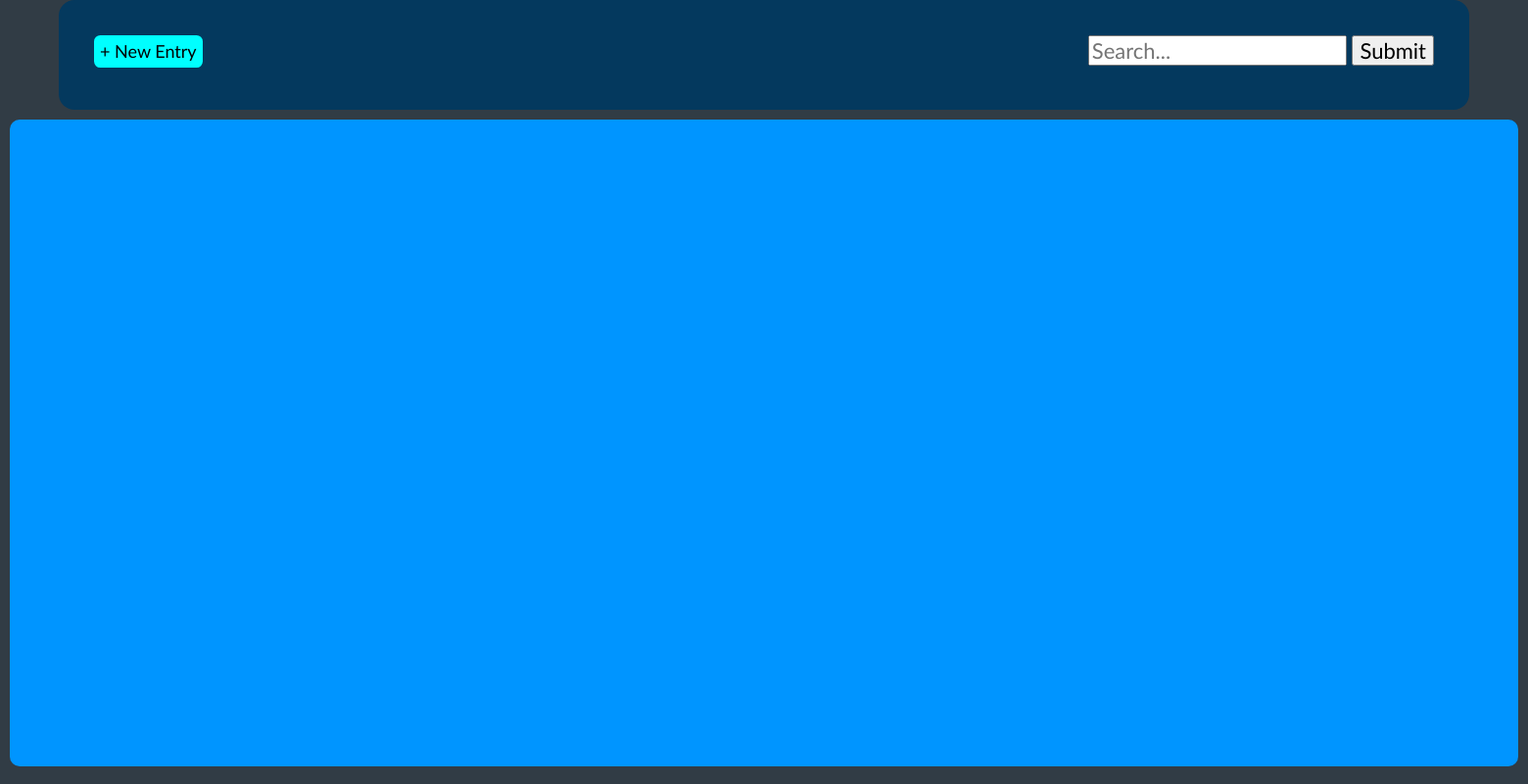
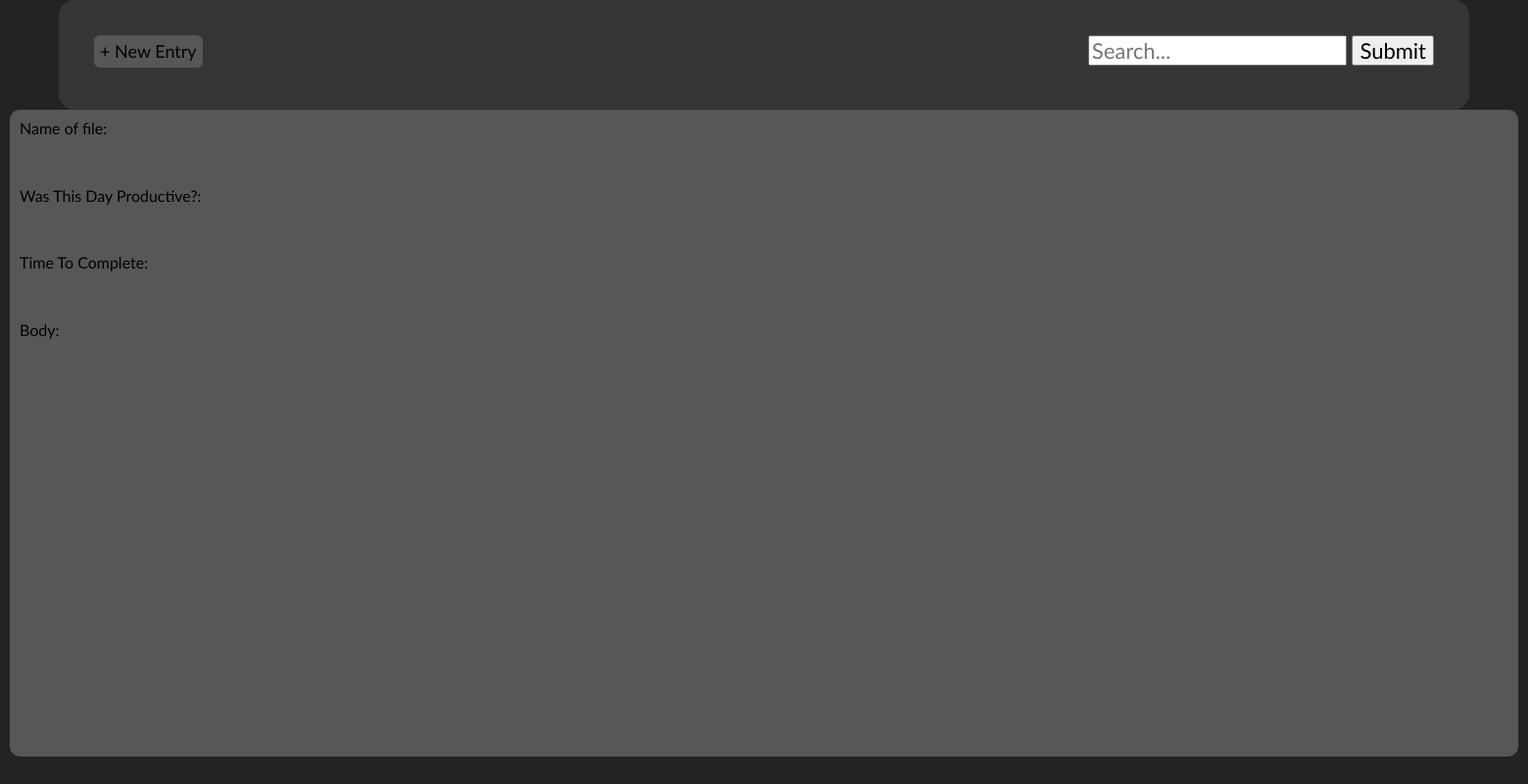
Before and after one commit to Pumpjack2/Diary-Entry-Software, a Flask app: page /home in a window 1560 px wide. Shown: the whole page at 98% size. Run offline with Flask 3, Linux system fonts and the light colour scheme; a user stored in the database is signed in; some libraries are stand-ins or nearby versions.

Commit message:
modified:   main.py 	new file:   static/home.css 	new file:   static/login.css 	new file:   static/register.css 	modified:   static/style.css 	modified:   templates/home.html 	modified:   templates/login.html 	modified:   templates/register.html

```diff
--- a/main.py
+++ b/main.py
@@ -49,11 +49,11 @@ def index():
     return redirect("/home", code=301)
 
 
-
 # GET route for the login page.
 @app.route('/login', methods=["get"])
 def login():
     return render_template("login.html")
+
 
 # POST route for the login submission
 @app.route("/login/submit", methods=["post"])
@@ -85,11 +85,11 @@ def loginSubmission():
         return "Unauthorized", 401 # 401 UNAUTHORIZED
 
 
-
 # GET route for the register page
 @app.route('/register', methods=["get"])
 def register():
     return render_template("register.html")
+
 
 # POST route for the submitted data from registration
 @app.route('/register/submit', methods=["post"])
@@ -120,7 +120,6 @@ def registerSubmission():
     return "OK!", 200
 
 
-
 # GET route for the home page.
 @app.route("/home", methods=["get"])
 def home():
@@ -131,9 +130,11 @@ def home():
     else:
         return redirect("/login", code=302)
 
+
 # POST route for the search input in the home page.
 @app.route("/home/search", methods=["post"])
 def homeSubmission():
+
 
     # Retrieve the submitted form json body
     json = request.json
@@ -164,12 +165,16 @@ def homeSubmission():
         return "Not found", 404
 
 
-
-
 # GET route to render the create entry page.
 @app.route("/entry", methods=["get"])
 def entry():
-    return render_template("entry.html")
+
+    # Ensures the user has a valid session token before rendering home otherwise redirect user back to login
+    if "user" in session:
+        return render_template("entry.html")
+    else:
+        return redirect("/login", code=302)
+
 
 # POST route for the submission of a new entry.
 @app.route("/entry/submit", methods=["post"])
@@ -214,8 +219,6 @@ check_database: bool = lambda name: True if db.execute("SELECT * FROM users WHER
 
 # Lambda function that hashes the search request
 hash_file_name = lambda search: hashlib.sha256(search.encode()).hexdigest()
-
-
 
 # Declares the function to validate the password creation.
 def create_user(name: str, password: str, confirm_password: str) -> bool:
--- /dev/null
+++ b/static/home.css
@@ -0,0 +1,60 @@
+:root {
+    font-family: 'Gill Sans', 'Gill Sans MT', Calibri, 'Trebuchet MS', sans-serif;
+}
+
+/* Defines the attributes of the background */
+body {
+    background-color: rgb(35, 35, 35);
+    overflow-x: hidden;
+}
+
+/* Top Nav Bar Section*/
+
+.topNavBar {
+    background-color: rgb(53, 53, 53);
+    border-radius: 2vh;
+    height: 14vh;
+    margin: auto;
+    width: 180vh;
+}
+
+.entryTabLink {
+    background-color: rgb(87, 87, 87);
+    text-decoration: none;
+    border-radius: 0.8vh;
+    font-size: 18px;
+    border: 0.8vh solid rgb(87, 87, 87);
+    margin: 2.5%;
+    color: black;
+    float: left;
+}
+
+#searchForm {
+    font-size: 22px;
+    position: relative;
+    margin: 2.5%;
+    border: none;
+    float: right;
+}
+
+/* Search Result Section*/
+
+#searchSection {
+    background-color: rgb(87, 87, 87);
+    border-radius: 10px;
+    padding: 10px;
+    margin: auto;
+    height: 80vh;
+    width: 190vh;
+}
+
+#searchSection > p {
+    font-size: 2em;
+    color: black;
+}
+
+#name_of_file, #productive_day, #time_to_complete_tasks, #body {
+    border-radius: 0.5vh;
+    padding: 0.4%;
+    border: solid rgb(87, 87, 87);
+}
--- a/static/style.css
+++ b/static/style.css
@@ -4,82 +4,16 @@
 }
 
 body {
-    background-color: rgb(49, 60, 69);
+    background-color: rgb(35, 35, 35);
     overflow-x: hidden;
 }
 
 
 /* ##### BUTTONS ##### */
 
-
 a {
     color: rgb(170, 211, 255);
     font-size: 16px;
-}
-
-.registerButton {
-    font-size: 1.5vw;
-    width: 30%;
-    margin-top: 5%;
-    border-radius: 1vh;
-}
-
-.loginButton {
-    font-size: 1.5vw;
-    width: 30%;
-    margin-top: 5%;
-    border-radius: 1vh;
-}
-
-.register-open-btn {
-    width: 50px;
-    position: absolute;
-    border-radius: 10px;
-    top: 20px;
-    right: 25px;
-    cursor: pointer;
-}
-
-.register-close-btn {
-    width: 50px;
-    position: absolute;
-    border-radius: 10px;
-    top: 20px;
-    right: 15px;
-    cursor: pointer;
-}
-
-
-/* ##### REGISTER SECTION ##### */
-
-#form {
-    text-align: center;
-    margin-top: 1%;
-    padding-top: 2%;
-    background-color: aqua;
-    height: 34%;
-    width: 20%;
-    border-radius: 15px;
-    position: absolute;
-    left: 40%;
-    top: 32%;
-}
-
-
-/* ##### LOGIN SECTION ##### */
-
-
-#loginForm {
-    text-align: center;
-    margin-top: 1%;
-    padding-top: 2%;
-    background-color: aqua;
-    height: 26%;
-    width: 18%;
-    border-radius: 15px;
-    position: absolute;
-    left: 41%;
-    top: 32%;
 }
 
 
@@ -203,35 +137,8 @@ label {
     color: black;
 }
 
-#name_of_file {
+#name_of_file, #productive_day, #time_to_complete_tasks, #body, #searchForm {
     border: solid rgb(39, 57, 113);
     border-radius: 0.5vh;
     padding: 0.4%;
 }
-
-#productive_day {
-    border: solid rgb(39, 57, 113);
-    border-radius: 0.5vh;
-    padding: 0.4%;
-}
-
-#time_to_complete_tasks {
-    border: solid rgb(39, 57, 113);
-    border-radius: 0.5vh;
-    padding: 0.4%;
-}
-
-#body {
-    border: solid rgb(39, 57, 113);
-    border-radius: 0.5vh;
-    padding: 0.4%;
-    overflow-wrap: break-word;
-    hyphens: auto;
-}
-
-#searchedForm {
-    padding: 1%;
-    display: none;
-    border: solid rgb(17, 42, 117);
-    border-radius: 1vh;
-}
--- a/templates/home.html
+++ b/templates/home.html
@@ -4,7 +4,7 @@
     <meta charset="UTF-8">
     <meta name="viewport" content="width=device-width, initial-scale=1.0">
     <title>Diary Entries</title>
-    <link rel="stylesheet" href="/static/style.css">
+    <link rel="stylesheet" href="/static/home.css">
     <link rel="stylesheet" href="https://cdn.theflyingrat.com/assets/css/normalize.min.css">
 </head>
 <body>
--- a/templates/login.html
+++ b/templates/login.html
@@ -4,12 +4,14 @@
     <meta charset="UTF-8">
     <meta name="viewport" content="width=device-width, initial-scale=1.0">
     <title>Login</title>
-    <link rel="stylesheet" href="/static/style.css">
+    <link rel="stylesheet" href="/static/login.css">
     <link rel="stylesheet" href="https://cdn.theflyingrat.com/assets/css/normalize.min.css">
 </head>
 <body>
+    <div id="registerButton" href="/register.html">
+        <a class="register-open-btn" href="/register">Register</a>
+    </div>
 
-    <a class="register-open-btn" href="/register">Register</a>
     <section id="login">
         <form name="Login" id="loginForm">
 
--- a/templates/register.html
+++ b/templates/register.html
@@ -4,7 +4,7 @@
     <meta charset="UTF-8">
     <meta name="viewport" content="width=device-width, initial-scale=1.0">
     <title>Register</title>
-    <link rel="stylesheet" href="/static/style.css">
+    <link rel="stylesheet" href="/static/register.css">
     <link rel="stylesheet" href="https://cdn.theflyingrat.com/assets/css/normalize.min.css">
 </head>
 <body>
@@ -13,7 +13,7 @@
     <section id="register">
         <a class="register-close-btn" href="/login">Login</a>
         <!--Contains all the input within the form-->
-        <form name="Form" id="form">
+        <form name="Form" id="registrationForm">
 
 
             <label for="name" >Enter Name:</label><br>
```
Also changed, not shown: static/login.css (added, +57 -0 lines), static/register.css (added, +54 -0 lines).
